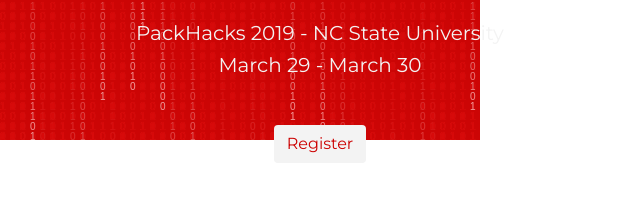
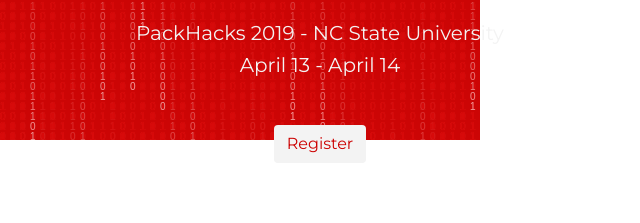
Before and after one commit to JakeSo/PackHack, a plain HTML site: page index.html in a window 1280 px wide. Shown: the part 460-683 px from the top of the page, 320-960 px from the left. Drawn offline with nearby package versions, Linux system fonts and the light colour scheme; a script that the page names is missing.

Commit message:
Update event date

```diff
--- a/index.html
+++ b/index.html
@@ -55,7 +55,7 @@
         <div class="col-8 col-md-4 col-centered text-center">
             <img src="PackHack_Logo.png" />
             <h5 class="mt-4">PackHacks 2019 - NC State University</h5>
-            <h5 class="mb-5">March 29 - March 30</h5>
+            <h5 class="mb-5">April 13 - April 14</h5>
             <a href="https://ncsupackhacks.typeform.com/to/VpqL57" target="_blank"><button id="registerBtn" class="btn">Register</button></a>
         </div>
     </div>
```
